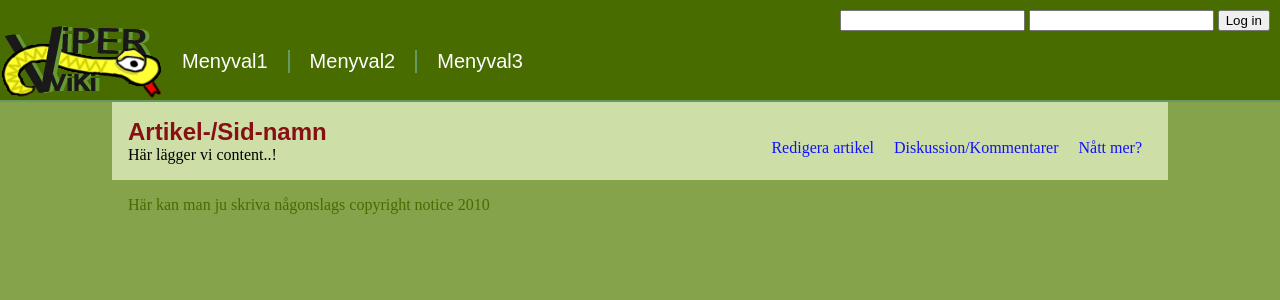
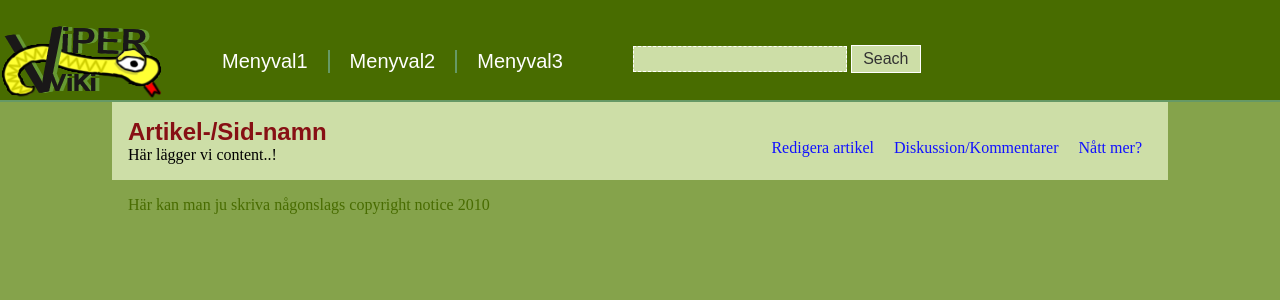
Before and after one commit to Chux/viper-wiki, a PHP site: page / in a window 1280 px wide. Shown: the top 300 px of the page. Run offline with PHP 8.4, Linux system fonts and the light colour scheme.

Commit message:
Frontend a little updated... still ugly.. Version 1.1 anyhows

```diff
--- a/frontend/index.html
+++ b/frontend/index.html
@@ -1,6 +1,6 @@
 <!DOCTYPE html>
 <html>
-	<!-- Frontend for Viper Wiki 1.0 -->
+	<!-- Frontend for Viper Wiki 1.1 -->
 	<head>
 		<meta charset="UTF-8">
 		<title>Artikelnamn | Viper Wiki instans</title>
@@ -8,18 +8,17 @@
 	</head>
 	<body>
 		<header>
-			<img id="logo" alt="Viper Wiki logo" src="logo.png">
+			<a href="#" title="Home">
+				<img id="logo" alt="Viper Wiki logo" src="logo.png">
+			</a>
 			<menu>
 				<li><a href="#">Menyval1</a></li>
 				<li><a href="#">Menyval2</a></li>
 				<li><a href="#">Menyval3</a></li>
 			</menu>
-			<!-- Form syns bara om man inte är inloggad, när man är inloggad kan väl en logga ut-länk läggas här -->
-			<form method="post">
-				<!-- Nya input typerna som kanske kommer i html5 är inte stödda av särskilt många browsers, så vi kör "gamla hederliga" -->
-				<input type="text" name="user_name">
-				<input type="text" name="user_password">
-				<input type="submit" name="user_login" value="Log in">
+			<form id="search" method="post">
+				<input type="text" name="search_text" id="search_text">
+				<input type="submit" name="search_submit" id="search_submit" value="Seach">
 			</form>
 		</header>
 		<article>
--- a/frontend/layout.css
+++ b/frontend/layout.css
@@ -1,5 +1,5 @@
 /*
-** Viper-Wiki frontend 1.0
+** Viper-Wiki frontend 1.1
 */
 
 body {
@@ -33,14 +33,14 @@ body>header img#logo {
 	width: 162px;
 	display: block;
 	float: left;
+	border: 0;
 }
 
 body>header>menu {
 	list-style: none;
 	margin: 0;
-	padding: 0;
+	margin-top: 50px;
 	float: left;
-	margin-top: 50px;
 }
 
 
@@ -71,9 +71,41 @@ body>header>menu li a:hover, header>menu li a:focus {
 	text-shadow: 1px 1px 5px #ccc;
 }
 
-body>header>form {
-	float: right;
-	padding: 10px;
+body>header>form#search {
+	float: left;
+	margin-top: 45px;
+	padding-left: 50px;
+	line-height: 0;
+}
+
+body>header>form#search>input {
+	font-size: 16px;
+	padding: 0;
+	background-color: #CDDEA7;
+	border: 1px dashed #fff;
+	height: 24px;
+	margin: 0;
+}
+
+body>header>form#search>input#search_text {
+	padding-left: 5px;
+}
+
+body>header>form#search>input#search_submit {
+	border: 1px solid #fff;
+	height: 28px;
+	outline: 0;
+	color: #333;
+	font-size: 16px;
+	width: 70px;
+}
+body>header>form#search>input#search_submit:focus,
+body>header>form#search>input#search_submit:active {
+	background-color: #BCCD97;
+	border: 1px solid #CCC;
+	outline: 0;
+	color: #000;
+	font-size: 16px;
 }
 
 article>header>h1 {
```
